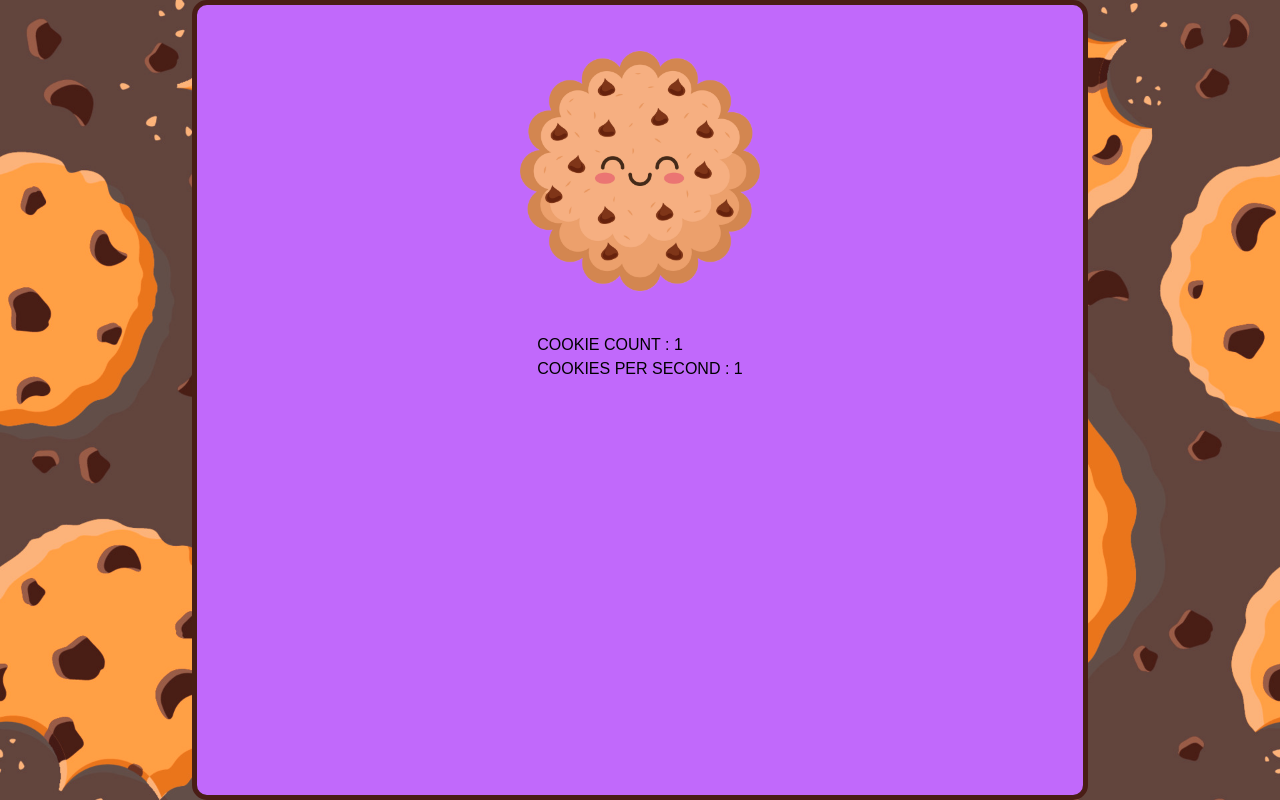
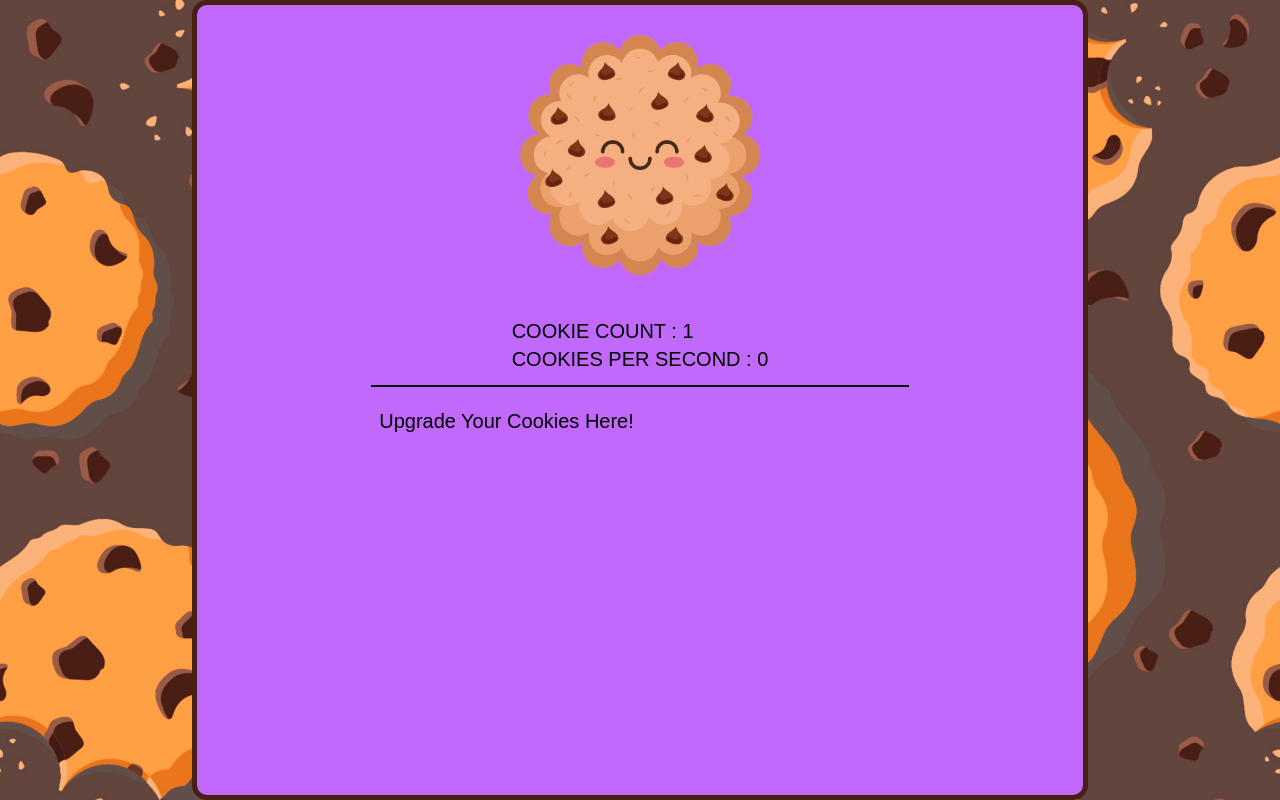
Before and after one commit to orsella/cookie-clicker, a plain HTML site: page index.html in a window 1280 px wide. Both pictures are taken after a click on the button 640 px from the left and 171 px from the top of the page. Drawn offline with Linux system fonts and the light colour scheme; no server answers.

Commit message:
local storage functionality added plus styling for desktop

```diff
--- a/app.js
+++ b/app.js
@@ -5,7 +5,6 @@ const counterDisplay = document.querySelector(".counters");
 const cookieDisplay = document.getElementById("cookie-count");
 const shopContainer = document.querySelector(".shop-container");
 const cpsDisplay = document.getElementById("cookie-per-second");
-const form = document.querySelector("form");
 
 let shopItems = [];
 async function getShopItems() {
@@ -44,9 +43,10 @@ displayShop();
 //turn into function
 startButton.addEventListener("click", () => {
   cookieCount += 1;
-  console.log(cookieCount);
   cookieDisplay.innerText = "Cookie Count : " + cookieCount;
   cpsDisplay.innerText = "Cookies Per Second : " + cookiePerSecond;
+  localStorage.setItem("cookies", cookieCount.toString());
+  localStorage.setItem("cookiesPerSec", cookiePerSecond.toString());
 });
 
 startButton.addEventListener(
@@ -60,12 +60,15 @@ startButton.addEventListener(
   { once: true }
 );
 
-// startButton.addEventListener("click", (event) => {
-//   event.preventDefault();
-//   const cookieData = new FormData(form);
-//   const cookieValues = Object.fromEntries(cookieData);
-//   console.log(cookieValues);
-// });
+function updateDisplay() {
+  let retrievedCookies = localStorage.getItem("cookies");
+  let retrievedCookiesPerSec = localStorage.getItem("cookiesPerSec");
+  let cookieNum = Number(retrievedCookies);
+  let cookieNumPerSec = Number(retrievedCookiesPerSec);
+  cookieCount = cookieNum;
+  cookiePerSecond = cookieNumPerSec;
+}
+updateDisplay();
 
 // have all the game in one fucntion
 // need to check if any values stored in local storage
@@ -84,10 +87,9 @@ setInterval(function () {});
 // update in local storage or could have in seperate function that you call inside interval such as save local storage())
 
 // help if you want to put tasks into different fucntions
-function updateDisplay() {
-  //update the dom element containing the value of cookiecounter e.g p tag
-  //update content value of cookies from local storage (current total)
-}
+// function updateDisplay() {
+//update the dom element containing the value of cookiecounter e.g p tag
+//update content value of cookies from local storage (current total)
 
 function saveLocalStorage() {
   //a method to turn your data into string
--- a/index.html
+++ b/index.html
@@ -15,13 +15,13 @@
         <img src="./images/emilysmileycookie.png" />
       </button>
       <!-- <button id="reset-button">Reset</button> -->
-
       <div class="counters">
         <p id="cookie-count">Click The Cookie!!!</p>
         <p id="cookie-per-second"></p>
       </div>
-
-      <div class="shop-container"></div>
+      <div class="shop-container">
+        <p>Upgrade Your Cookies Here!</p>
+      </div>
     </div>
   </body>
 </html>
--- a/style.css
+++ b/style.css
@@ -79,6 +79,13 @@ input[type="submit"] {
   overflow: auto;
 }
 
+.shop-container > p {
+  padding: 0.5rem;
+  font-family: Arial, Helvetica, sans-serif;
+  padding-bottom: 1rem;
+  text-decoration-line: overline;
+}
+
 .shop-container > div {
   /* display: flex; */
   /* flex-direction: row; */
@@ -99,6 +106,10 @@ input[type="submit"] {
 }
 
 @media (min-width: 768px) {
+  body {
+    font-size: 20px;
+  }
+
   .background-image {
     background-image: url("./images/cookie-background.jpg");
     background-size: cover;
@@ -114,6 +125,20 @@ input[type="submit"] {
     width: 70vw;
     border-left: 5px solid #491e16;
     border-right: 5px solid #491e16;
+    padding-top: 0;
+  }
+
+  .counters {
+    padding-bottom: 0.5rem;
+  }
+
+  .shop-container {
+    width: 60vw;
+    padding-top: 2rem;
+  }
+
+  .shop-container > div {
+    width: 60vw;
   }
 
   img {
@@ -125,4 +150,19 @@ input[type="submit"] {
   img {
     width: 300px;
   }
+
+  .shop-container {
+    width: 42vw;
+    border-top: 2px solid black;
+    padding-top: 1rem;
+  }
+
+  .shop-container > p {
+    text-decoration-line: none;
+  }
+
+  .shop-container > div {
+    width: 40vw;
+    grid-template-columns: 1fr 1fr 1fr;
+  }
 }
```
Also changed, not shown: 1 other file.
